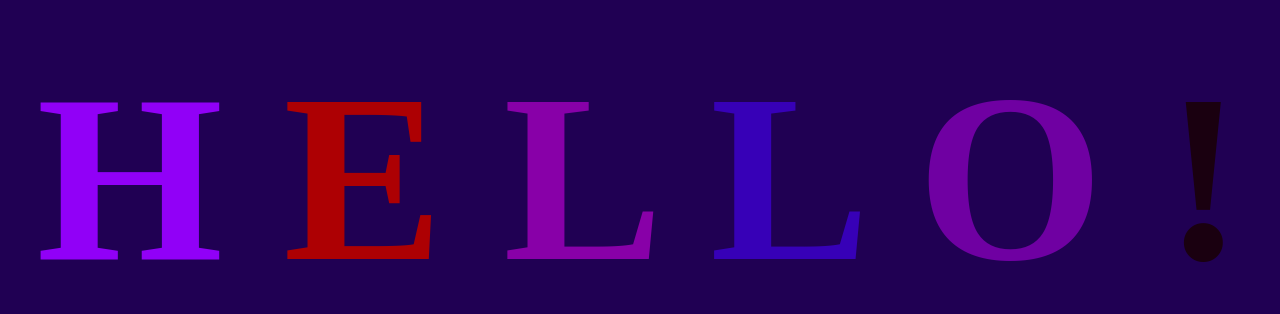
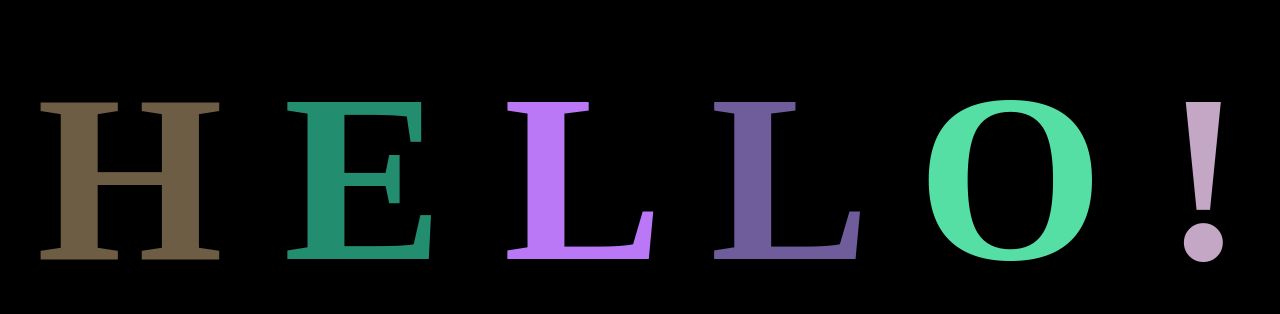
Before and after one commit to Joshua-Lowry/SB-TextAnimation, a plain HTML site: page index.html in a window 1280 px wide. Shown: the part 230-544 px from the top of the page. Drawn offline with Linux system fonts and the light colour scheme.

Commit message:
Add all colors and black background

```diff
--- a/app.css
+++ b/app.css
@@ -3,7 +3,7 @@ body {
   justify-content: center;
   align-items: center;
   height: 100vh;
-  background-color: rgb(32, 0, 83);
+  background-color: black;
 }
 
 h1 {
--- a/app.js
+++ b/app.js
@@ -1,13 +1,13 @@
 function randomRGB() {
-    const r = Math.floor(Math.random() * 256);
-    const g = 0;
-    const b = Math.floor(Math.random() * 256);
-    return `rgb(${r},${g},${b})`
+  const r = Math.floor(Math.random() * 256);
+  const g = Math.floor(Math.random() * 256);
+  const b = Math.floor(Math.random() * 256);
+  return `rgb(${r},${g},${b})`;
 }
 
-const letters = document.querySelectorAll('.letter');
+const letters = document.querySelectorAll(".letter");
 const intervalId = setInterval(function () {
-    for (let letter of letters) {
-        letter.style.color = randomRGB();
-    }
+  for (let letter of letters) {
+    letter.style.color = randomRGB();
+  }
 }, 1000);
--- a/index.html
+++ b/index.html
@@ -1,10 +1,10 @@
 <!DOCTYPE html>
 <html lang="en">
   <head>
-    <meta charset="UTF-8">
-    <meta name="viewport" content="width=device-width, initial-scale=1.0">
+    <meta charset="UTF-8" />
+    <meta name="viewport" content="width=device-width, initial-scale=1.0" />
     <title>Document</title>
-    <link rel="stylesheet" href="app.css">
+    <link rel="stylesheet" href="app.css" />
   </head>
   <body>
     <h1>
```
Lines whose indentation alone changed are shown as unchanged.
